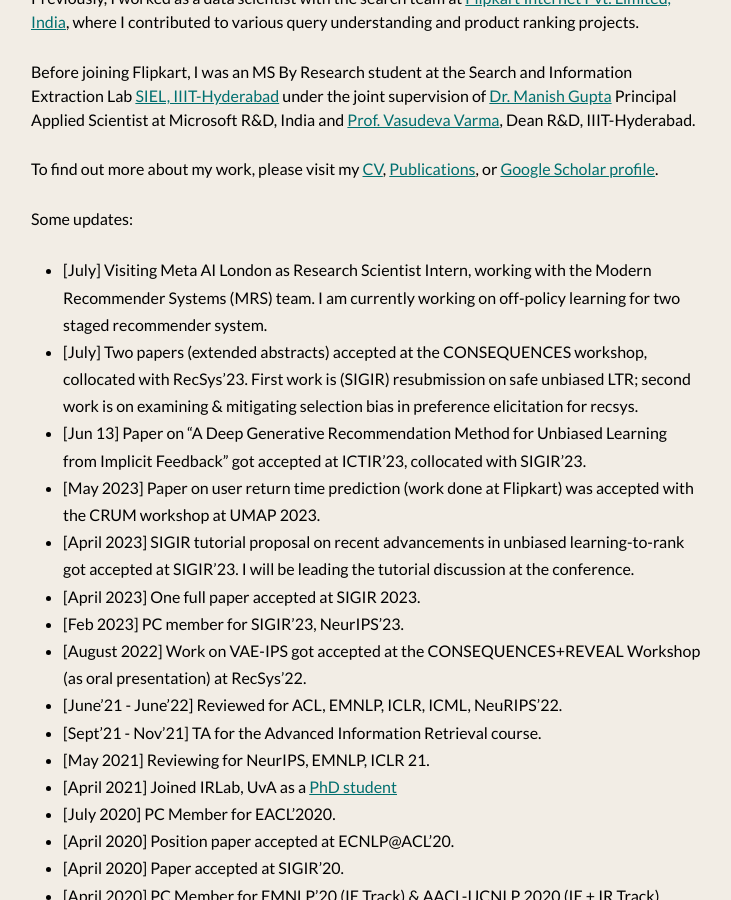
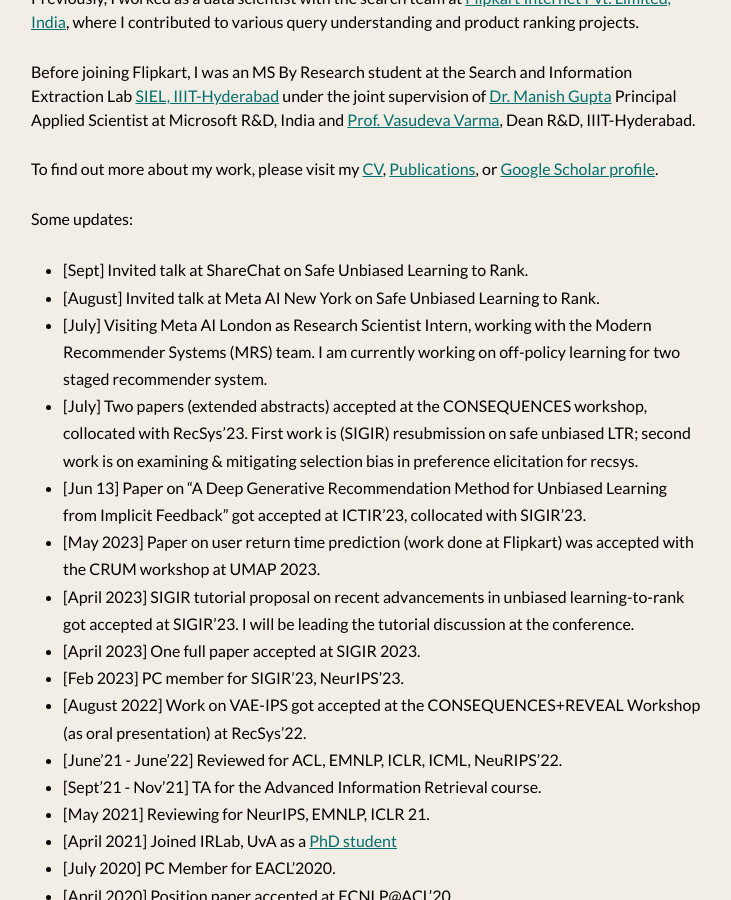
Before and after one commit to shashankg7/shashankg7.github.io, a Jekyll site: the page built from index.md, in a window 1280 px wide and 900 px high, scrolled down 380 px. Shown: the whole window, without its empty margins (273-1004 px from the left). Built offline with Jekyll 4.4.1, drawn with Linux system fonts in a browser that asks for light colours; nearby versions of some CDN libraries.

Commit message:
Update index.md

```diff
--- a/index.md
+++ b/index.md
@@ -17,6 +17,8 @@
 
 Some updates:
 
+* [Sept] Invited talk at ShareChat on Safe Unbiased Learning to Rank.
+* [August] Invited talk at Meta AI New York on Safe Unbiased Learning to Rank.
 * [July] Visiting Meta AI London as Research Scientist Intern, working with the Modern Recommender Systems (MRS) team. I am currently working on off-policy learning for two staged recommender system.
 * [July] Two papers (extended abstracts) accepted at the CONSEQUENCES workshop, collocated with RecSys'23. First work is (SIGIR) resubmission on safe unbiased LTR; second work is on examining & mitigating selection bias in preference elicitation for recsys.
 * [Jun 13] Paper on "A Deep Generative Recommendation Method for Unbiased Learning from Implicit Feedback" got accepted at ICTIR'23, collocated with SIGIR'23.
```
